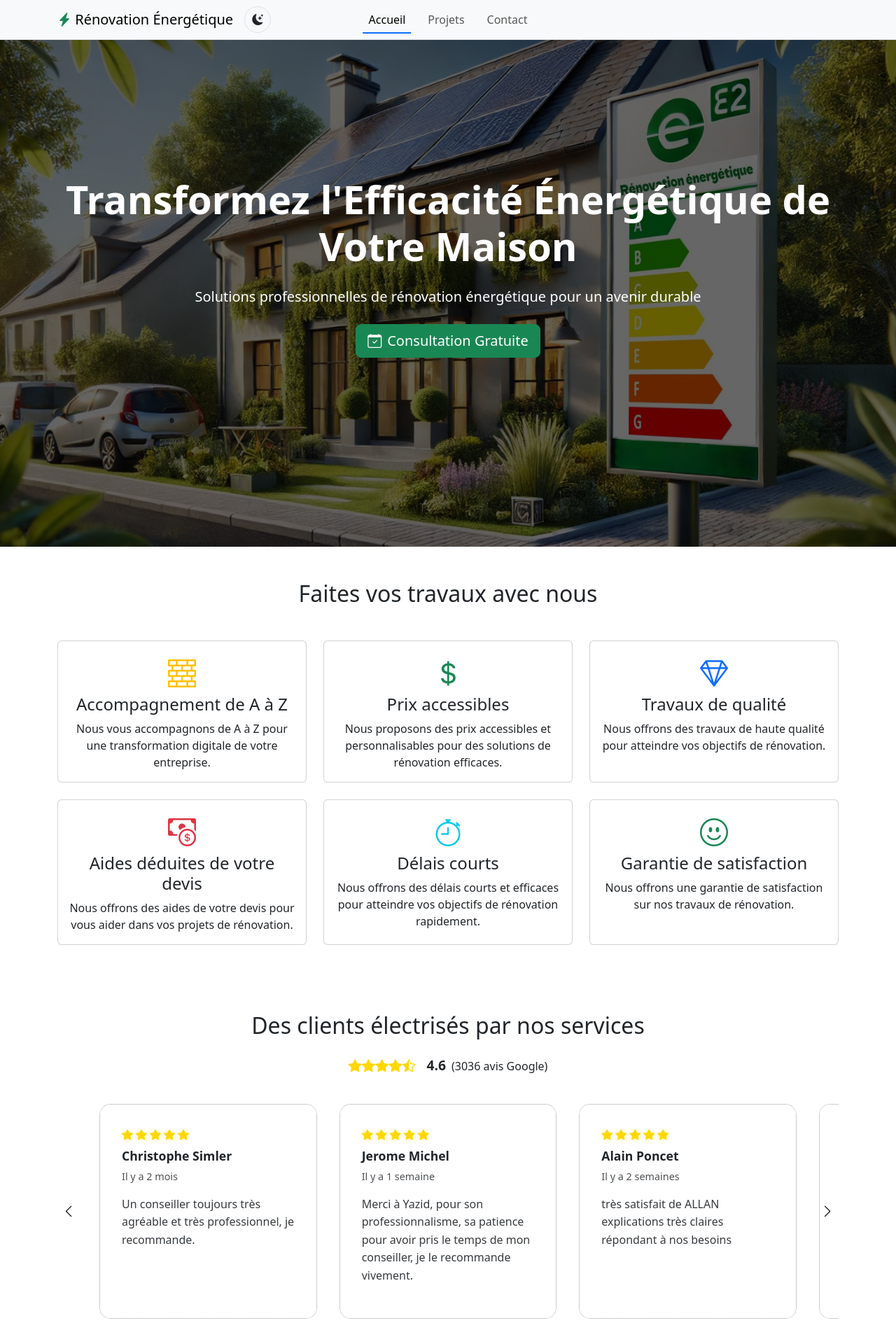
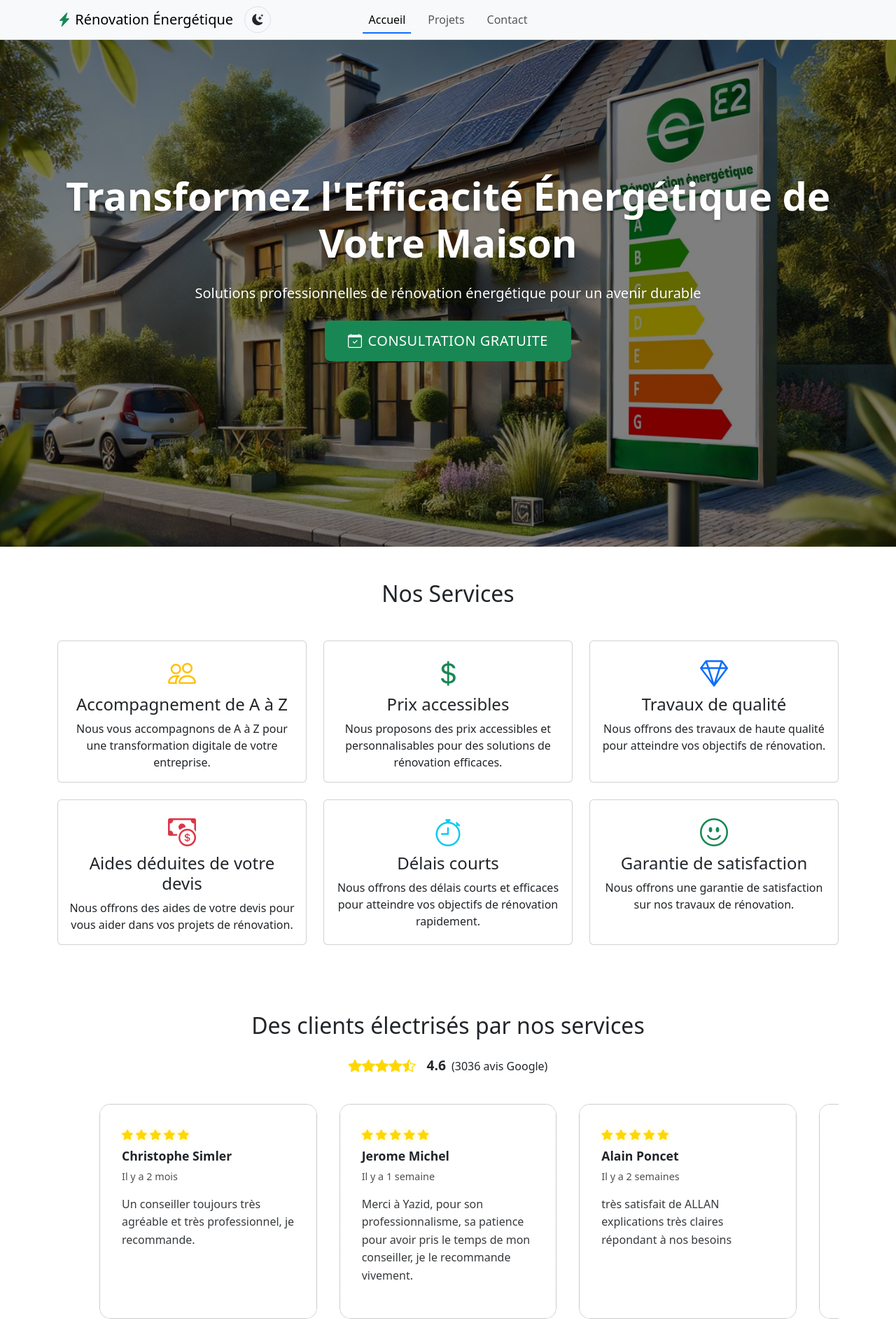
Before and after one commit to yayaoui/ecoplus, an Angular app: page /accueil in a window 1280 px wide. Shown: the top 1920 px of the page at 70% size. Built offline with nearby package versions, Linux system fonts and the light colour scheme.

Commit message:
responsive reviews comments

```diff
--- a/src/app/components/home/home.component.html
+++ b/src/app/components/home/home.component.html
@@ -1,4 +1,6 @@
-<header class="hero-section">
+<div class="hero-section">
+  <div class="background-image"></div>
+  <div class="content">
     <div class="container text-center">
       <h1 class="display-4 fw-bold mb-4">Transformez l'Efficacité Énergétique de Votre Maison</h1>
       <p class="lead mb-4">Solutions professionnelles de rénovation énergétique pour un avenir durable</p>
@@ -6,17 +8,18 @@
         <i class="bi bi-calendar-check me-2"></i>Consultation Gratuite
       </a>
     </div>
-</header>
+  </div>
+</div>
 
 <section class="py-5">
   <div class="container">
-    <h2 class="text-center mb-5">Faites vos travaux avec nous</h2>
+    <h2 class="text-center mb-5">Nos Services</h2>
     <div class="row g-4">
       <!-- Card Accompagnement de A à Z -->
       <div class="col-md-4">
         <div class="card h-100">
           <div class="card-body text-center">
-            <i class="bi bi-bricks fs-1 text-warning mb-3"></i>
+            <i class="bi bi-people fs-1 text-warning mb-3"></i>
             <h3 class="card-title h4">Accompagnement de A à Z</h3>
             <p class="card-text">Nous vous accompagnons de A à Z pour une transformation digitale de votre entreprise.</p>
           </div>
@@ -77,7 +80,6 @@
 </section>
 
 <!--Des clients électrisés par nos services de rénovation -->
-
 <section class="py-5">
   <div class="container">
       <!-- Cards OF GOOGLE COMMENTS SLIED TO SHOW -->
@@ -96,7 +98,10 @@
         </div>
 
         <div class="reviews-carousel">
-          <div class="reviews-container">
+          <div class="reviews-container"
+               (touchstart)="onTouchStart($event)"
+               (touchmove)="onTouchMove($event)"
+               (touchend)="onTouchEnd($event)">
             <div class="review-card" *ngFor="let review of reviews">
               <div class="stars mb-2">
                 <i class="bi bi-star-fill" *ngFor="let star of getStarsArray(review.rating)"></i>
@@ -106,10 +111,23 @@
               <p class="review-text">{{ review.text }}</p>
             </div>
           </div>
+        </div>
 
-          <div class="carousel-controls">
-            <button class="prev-btn" (click)="prevSlide()"><i class="bi bi-chevron-left"></i></button>
-            <button class="next-btn" (click)="nextSlide()"><i class="bi bi-chevron-right"></i></button>
+        <div class="carousel-navigation">
+          <!-- Desktop Controls -->
+          <div class="carousel-controls mt-4 text-center d-none d-md-block">
+            <button class="prev-btn mx-2" (click)="prevSlide()"><i class="bi bi-chevron-left"></i></button>
+            <button class="next-btn mx-2" (click)="nextSlide()"><i class="bi bi-chevron-right"></i></button>
+          </div>
+          <!-- Mobile Indicators -->
+          <div class="carousel-dots mt-3">
+            <span class="dot" *ngFor="let review of reviews; let i = index"
+                  [class.active]="i === currentIndex"
+                  (click)="goToSlide(i)"></span>
+          </div>
+          <div class="swipe-hint d-md-none mt-2">
+            <i class="bi bi-arrow-left-right me-2"></i>
+            <span>Glissez pour voir plus</span>
           </div>
         </div>
       </div>
--- a/src/app/components/home/home.component.scss
+++ b/src/app/components/home/home.component.scss
@@ -1,19 +1,76 @@
 .hero-section {
-    background: linear-gradient(rgba(0, 0, 0, 0.6), rgba(0, 0, 0, 0.6)),
-                url('../../../assets/home.jpg');
+  position: relative;
+  height: 100vh;
+  margin: -76px 0 0; // Adjust this value based on your navbar height
+  padding: 0;
+  display: flex;
+  align-items: center;
+  color: white;
+  overflow: hidden;
+
+  &::before {
+    content: '';
+    position: absolute;
+    top: 0;
+    left: 0;
+    width: 100%;
+    height: 100%;
+    background-position: center;
     background-size: cover;
-    background-position: center;
-    color: white;
-    height: 100vh;
-    margin: 0;
-    padding: 0;
-    display: flex;
-    align-items: center;
-    position: relative;
-    margin-top: -76px; // Adjust this value based on your navbar height
+    background-repeat: no-repeat;
+    transition: opacity 0.3s ease-in-out;
+    z-index: -1;
+
+    @media (min-width: 768px) {
+      background-image: linear-gradient(
+          rgba(0, 0, 0, 0.5),
+          rgba(0, 0, 0, 0.5)
+        ),
+        url('../../../assets/home.jpg');
+    }
+
+    @media (max-width: 767px) {
+      background-image: linear-gradient(
+          rgba(0, 0, 0, 0.6),
+          rgba(0, 0, 0, 0.6)
+        ),
+        url('../../../assets/home-mbl.png');
+    }
   }
 
-  .reviews-section {
+  .content {
+    width: 100%;
+    position: relative;
+    z-index: 1;
+
+    h1 {
+      font-size: clamp(2rem, 5vw, 3.5rem);
+      margin-bottom: 1.5rem;
+      text-shadow: 0 2px 4px rgba(0, 0, 0, 0.3);
+    }
+
+    .lead {
+      font-size: clamp(1rem, 3vw, 1.25rem);
+      margin-bottom: 2rem;
+      text-shadow: 0 1px 2px rgba(0, 0, 0, 0.2);
+    }
+
+    .btn {
+      padding: clamp(0.6rem, 2vw, 0.8rem) clamp(1.5rem, 4vw, 2rem);
+      font-weight: 500;
+      text-transform: uppercase;
+      letter-spacing: 0.5px;
+      transition: all 0.3s ease;
+
+      &:hover {
+        transform: translateY(-2px);
+        box-shadow: 0 4px 8px rgba(0, 0, 0, 0.2);
+      }
+    }
+  }
+}
+
+.reviews-section {
   h2 {
     margin-bottom: 2rem;
     color: var(--text-primary);
@@ -159,9 +216,8 @@
     .carousel-controls {
       position: absolute;
       width: 100%;
-      top: 50%;
+      bottom: 0;
       left: 0;
-      transform: translateY(-50%);
       display: flex;
       justify-content: space-between;
       pointer-events: none;
@@ -182,12 +238,12 @@
           0 4px 8px rgba(0, 0, 0, 0.15),
           0 1px 3px rgba(0, 0, 0, 0.3),
           0 0 0 1px var(--border-color);
-        display: flex;
+        display: inline-flex;
         align-items: center;
         justify-content: center;
         cursor: pointer;
         transition: all 0.3s ease;
-        z-index: 2;
+        margin: 0 10px;
 
         &:hover {
           background: var(--surface-hover);
@@ -196,6 +252,10 @@
             0 6px 12px rgba(0, 0, 0, 0.2),
             0 2px 4px rgba(0, 0, 0, 0.3),
             0 0 0 1px var(--border-color);
+        }
+
+        &:active {
+          transform: scale(0.95);
         }
 
         &:disabled {
@@ -212,8 +272,8 @@
         }
 
         @media (max-width: 576px) {
-          width: 35px;
-          height: 35px;
+          width: 40px;
+          height: 40px;
           i {
             font-size: 1rem;
           }
@@ -226,6 +286,104 @@
 
       .next-btn {
         margin-right: -22.5px;
+      }
+    }
+
+    .carousel-navigation {
+      margin-top: 2rem;
+      text-align: center;
+
+      .carousel-controls {
+        margin-bottom: 1rem;
+
+        button {
+          pointer-events: auto;
+          width: 45px;
+          height: 45px;
+          border: none;
+          border-radius: 50%;
+          background: var(--surface-card);
+          box-shadow:
+            0 4px 8px rgba(0, 0, 0, 0.15),
+            0 1px 3px rgba(0, 0, 0, 0.3);
+          display: inline-flex;
+          align-items: center;
+          justify-content: center;
+          cursor: pointer;
+          transition: all 0.3s ease;
+          margin: 0 10px;
+
+          &:hover {
+            background: var(--surface-hover);
+            transform: scale(1.1);
+          }
+
+          &:active {
+            transform: scale(0.95);
+          }
+
+          i {
+            font-size: 1.2rem;
+            color: var(--text-primary);
+          }
+        }
+      }
+
+      .carousel-dots {
+        display: flex;
+        justify-content: center;
+        align-items: center;
+        gap: 8px;
+        margin: 1rem 0;
+
+        .dot {
+          width: 8px;
+          height: 8px;
+          border-radius: 50%;
+          background-color: var(--text-secondary);
+          opacity: 0.5;
+          cursor: pointer;
+          transition: all 0.3s ease;
+
+          &.active {
+            opacity: 1;
+            background-color: var(--text-primary);
+            transform: scale(1.2);
+          }
+
+          &:hover {
+            opacity: 0.8;
+          }
+        }
+      }
+
+      .swipe-hint {
+        color: var(--text-secondary);
+        font-size: 0.9rem;
+        display: flex;
+        align-items: center;
+        justify-content: center;
+        gap: 0.5rem;
+        opacity: 0.7;
+        animation: fadeInOut 2s ease-in-out infinite;
+
+        i {
+          font-size: 1.1rem;
+        }
+      }
+    }
+
+    @keyframes fadeInOut {
+      0%, 100% { opacity: 0.7; }
+      50% { opacity: 0.3; }
+    }
+
+    .reviews-container {
+      @media (max-width: 768px) {
+        cursor: grab;
+        &:active {
+          cursor: grabbing;
+        }
       }
     }
   }
--- a/src/app/components/home/home.component.ts
+++ b/src/app/components/home/home.component.ts
@@ -1,11 +1,11 @@
-import { Component, OnInit } from '@angular/core';
+import { Component, OnInit, OnDestroy } from '@angular/core';
 
 @Component({
   selector: 'app-home',
   templateUrl: './home.component.html',
   styleUrls: ['./home.component.scss']
 })
-export class HomeComponent implements OnInit {
+export class HomeComponent implements OnInit, OnDestroy {
   reviews = [
     {
       name: 'Christophe Simler',
@@ -47,32 +47,87 @@ export class HomeComponent implements OnInit {
 
   currentIndex = 0;
   itemsPerSlide = 3;
+  touchStartX = 0;
+  touchEndX = 0;
+  readonly SWIPE_THRESHOLD = 50;
 
   ngOnInit() {
-    // Initialize any necessary setup
+    this.adjustItemsPerSlide();
+    window.addEventListener('resize', this.adjustItemsPerSlide.bind(this));
+  }
+
+  ngOnDestroy() {
+    window.removeEventListener('resize', this.adjustItemsPerSlide.bind(this));
+  }
+
+  adjustItemsPerSlide() {
+    if (window.innerWidth <= 576) {
+      this.itemsPerSlide = 1;
+    } else if (window.innerWidth <= 992) {
+      this.itemsPerSlide = 2;
+    } else {
+      this.itemsPerSlide = 3;
+    }
+    this.currentIndex = Math.min(this.currentIndex, this.getMaxIndex());
+    this.updateSlidePosition();
+  }
+
+  getMaxIndex(): number {
+    return Math.max(0, Math.ceil(this.reviews.length / this.itemsPerSlide) - 1);
+  }
+
+  goToSlide(index: number) {
+    if (index >= 0 && index <= this.getMaxIndex()) {
+      this.currentIndex = index;
+      this.updateSlidePosition();
+    }
   }
 
   nextSlide() {
-    const maxIndex = this.reviews.length - this.itemsPerSlide;
-    if (this.currentIndex < maxIndex) {
+    if (this.currentIndex < this.getMaxIndex()) {
       this.currentIndex++;
-      this.updateSlidePosition();
+    } else {
+      this.currentIndex = 0;
     }
+    this.updateSlidePosition();
   }
 
   prevSlide() {
     if (this.currentIndex > 0) {
       this.currentIndex--;
-      this.updateSlidePosition();
+    } else {
+      this.currentIndex = this.getMaxIndex();
+    }
+    this.updateSlidePosition();
+  }
+
+  onTouchStart(event: TouchEvent) {
+    this.touchStartX = event.touches[0].clientX;
+  }
+
+  onTouchMove(event: TouchEvent) {
+    event.preventDefault();
+  }
+
+  onTouchEnd(event: TouchEvent) {
+    this.touchEndX = event.changedTouches[0].clientX;
+    const swipeDistance = this.touchEndX - this.touchStartX;
+
+    if (Math.abs(swipeDistance) > this.SWIPE_THRESHOLD) {
+      if (swipeDistance > 0) {
+        this.prevSlide();
+      } else {
+        this.nextSlide();
+      }
     }
   }
 
   private updateSlidePosition() {
     const container = document.querySelector('.reviews-container') as HTMLElement;
     if (container) {
-      const cardWidth = container.offsetWidth / this.itemsPerSlide;
-      const newPosition = -this.currentIndex * cardWidth;
-      container.style.transform = `translateX(${newPosition}px)`;
+      const slideWidth = 100 / this.itemsPerSlide;
+      const translateX = -(this.currentIndex * slideWidth);
+      container.style.transform = `translateX(${translateX}%)`;
     }
   }
 
```
Also changed, not shown: src/assets/home-mbl.png (added). Lines whose indentation alone changed are shown as unchanged.
